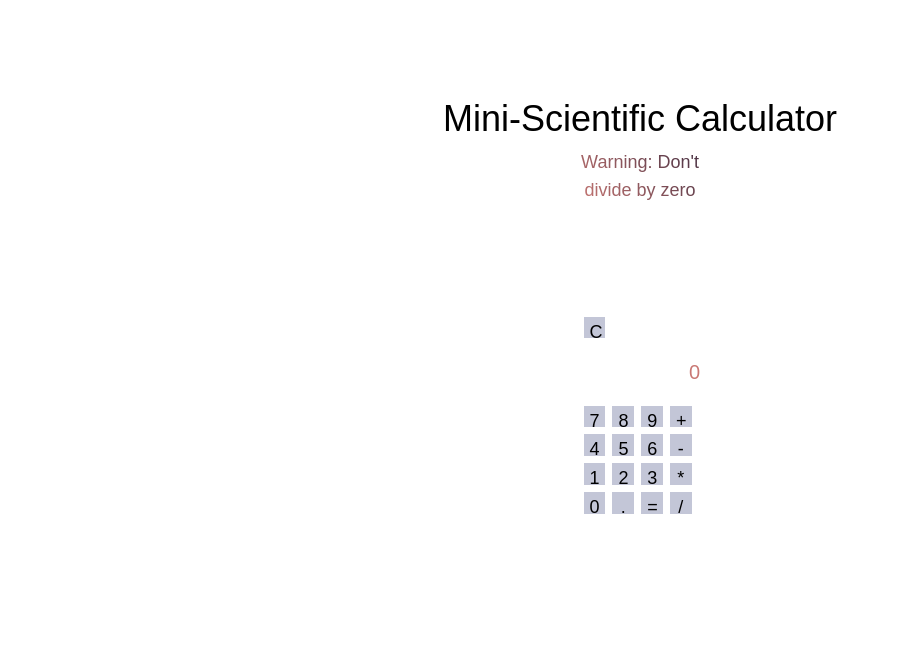
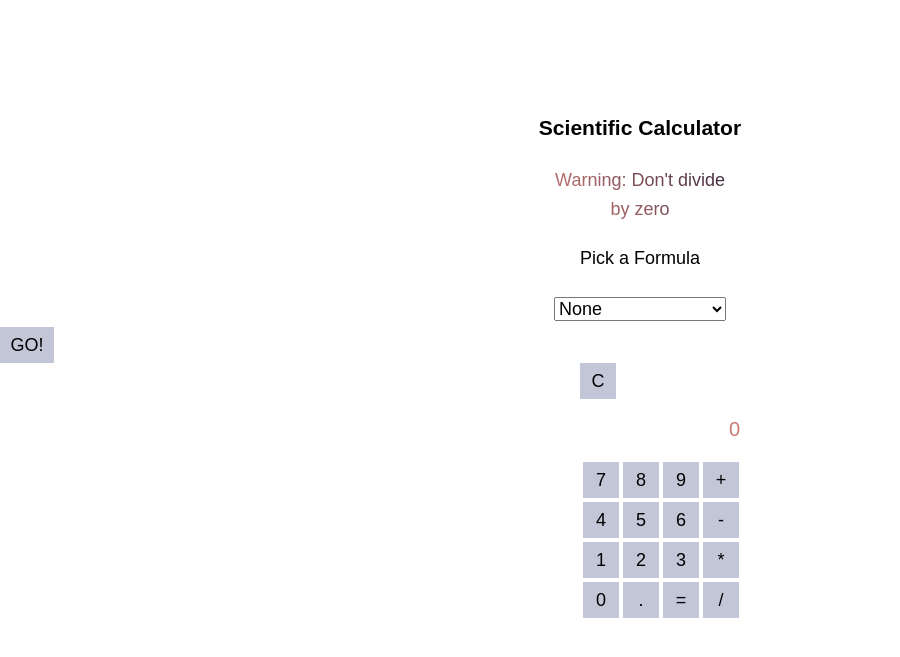
Before and after one commit to trlee/389COM-OpenSourceDevelopment, a PHP site: page / in a window 1280 px wide. Shown: the top 657 px of the page, without its empty margins (0-900 px from the left). Run offline with PHP 8.4, Linux system fonts and the light colour scheme; some libraries are stand-ins or nearby versions.

Commit message:
Modifications in CSS, added formula list front and back-end
Modifications of UI style
Formula List code added into the extension
Error message problems fixed

```diff
--- a/Calculator/calculator/index.html
+++ b/Calculator/calculator/index.html
@@ -12,27 +12,94 @@
 
 
 <body>
-	<h1>Mini-Scientific Calculator</h1>
-	<p class="warning">Warning: Don't divide by zero</p>
+	<h3 style="text-align:center">Scientific Calculator</h3>
+	<p id="warning" class="warning">Warning: Don't divide by zero</p>
+    <div id="formula" class="formula" >
+        <table align="center">
+            <tr>
+                <td align="center">
+                    <p id="formulaDisplay" class="formulaDisplay" style="text-align:center">Pick a Formula</p>
+                </td>
+            </tr>
+            <tr>
+                <td align="center">
+                    <select id="formulaList" class="formulaList">
+                        <option value="None">None</option>
+                        <option value="BMI">BMI</option> <!-- Weight(kg) / (Height(m) * Height) -->
+                        <option value="AreaCircle">Area of Circle</option> <!-- 3.142 * (radius * radius) -->
+                        <option value="PerimeterCircle">Perimeter of Circle</option> <!-- 2 * 3.142 * radius -->
+                        <option value="Density">Density</option> <!-- Mass / Volume -->
+                        <option value="Velocity">Velocity</option> <!-- Distance / Time -->
+                        <option value="Momentum">Momentum</option> <!-- Mass * Velocity -->
+                    </select>
+                </td>
+            </tr>
+        </table><center> </center>
+    </div>
+    <div id="wrapper" class="wrapper" style="align-content:center;align-items:center;align-self:center">
+        <button id="check" class="check" style="width:3em" align="center">GO!</button>
+    </div>
     <div id="calculator" class="calculator">
 		<button id="clear" class="clear">C</button>
 		<div id="viewer" class="viewer">0</div>
+        <table>
+            <tr>
+                <td>
                     <button class="num" data-num="7">7</button>
+                </td>
+                <td>
                     <button class="num" data-num="8">8</button>
+                </td>
+                <td>
                     <button class="num" data-num="9">9</button>
+                </td>
+                <td>
                     <button data-ops="plus" class="ops">+</button>
+                </td>
+            </tr>
+            <tr>
+                <td>
                     <button class="num" data-num="4">4</button>
+                </td>
+                <td>
                     <button class="num" data-num="5">5</button>
+                </td>
+                <td>
                     <button class="num" data-num="6">6</button>
+                </td>
+                <td>
                     <button data-ops="minus" class="ops">-</button>
+                </td>
+            </tr>
+            <tr>
+                <td>
                     <button class="num" data-num="1">1</button>
+                </td>
+                <td>
                     <button class="num" data-num="2">2</button>
+                </td>
+                <td>
                     <button class="num" data-num="3">3</button>
+                </td>
+                <td>
                     <button data-ops="times" class="ops">*</button>
+                </td>
+            </tr>
+            <tr>
+                <td>
                     <button class="num" data-num="0">0</button>
+                </td>
+                <td>
                     <button class="num" data-num=".">.</button>
+                </td>
+                <td>
                     <button id="equals" class="equals" data-result="">=</button>
+                </td>
+                <td>
                     <button data-ops="divided by" class="ops">/</button>
+                </td>
+            </tr>
+        </table>
      </div>
 	<script  src="index.js"></script>
 </body>
--- a/Calculator/calculator/index.js
+++ b/Calculator/calculator/index.js
@@ -1,10 +1,6 @@
 /*
 TODO:
-    Add calculations process
-    Do not allow multiple decimal point inputs
-    Do not allow values to be divided by zero, show error msg
     Add an answer storing variable
-    Add formula list
 */
 
 (function () {
@@ -19,6 +15,10 @@ TODO:
 
     // Variables
     var viewer = el("#viewer"), // Calculator screen where result is displayed
+      warning = el("#warning"), //Warning or Error message
+      formulaDisplay = el("#formulaDisplay"), //Formula Display Message
+      formulaList = el("#formulaList"), //List of Formulae
+      check = el("#check"), //Check Formula Button
       equals = el("#equals"), // Equal button
       nums = el(".num"), // List of numbers
       ops = el(".ops"), // List of operators
@@ -78,10 +78,12 @@ TODO:
         // If NaN or Infinity returned
         if (!isFinite(resultNum)) {
             if (isNaN(resultNum)) {
-                resultNum = "Please do not use two operands in a single calculation";
+                resultNum = "";
+                warning.innerHTML = "Warning: Please do not use two operands in a single calculation";
             }
             else {
-                resultNum = "Please do not divide by 0";
+                resultNum = "";
+                warning.innerHTML = "Warning: Please do not divide by 0";
             }
         }
         // Display result, finally!
@@ -118,4 +120,33 @@ TODO:
     // Add click event to clear button
     el("#clear").onclick = clearAll;
 
+    var changeFormula = function ()
+    {
+        if (formulaList.value == "BMI")
+        {
+            formulaDisplay.innerHTML = "Weight / (Height * Height)";
+        }
+        else if (formulaList.value == "AreaCircle")
+        {
+            formulaDisplay.innerHTML = "3.142 * (radius * radius)";
+        }
+        else if (formulaList.value == "PerimeterCircle") {
+            formulaDisplay.innerHTML = "2 * 3.142 * radius";
+        }
+        else if (formulaList.value == "Density") {
+            formulaDisplay.innerHTML = "Mass / Volume";
+        }
+        else if (formulaList.value == "Velocity") {
+            formulaDisplay.innerHTML = "Distance / Time";
+        }
+        else if (formulaList.value == "Momentum") {
+            formulaDisplay.innerHTML = "Mass * Velocity";
+        }
+        else {
+            formulaDisplay.innerHTML = "Pick a Formula";
+        }
+    }
+
+    check.onclick = changeFormula;
+
 }());
--- a/Calculator/calculator/style.css
+++ b/Calculator/calculator/style.css
@@ -1,6 +1,7 @@
 html {
   background-attachment: fixed;
   color: #6cacc5;
+  text-align: center;
 }
 
 body {
@@ -23,8 +24,8 @@ h1 {
   -webkit-text-fill-color: transparent;
   color: #000000;
   font-weight: 400;
-  margin: 0 auto 6em;
-  max-width: 9em;
+  margin: 0 auto 0em;
+  max-width: 10em;
 }
 
 .calculator {
@@ -56,7 +57,7 @@ h1 {
   text-align: right;
   text-overflow: ellipsis;
   overflow: hidden;
-  width: 6em;
+  width: 8em;
   height: 3em;
 }
 
@@ -68,9 +69,9 @@ button {
   float: left;
   font: inherit;
   font-size: large;
-  margin: 0.2em;
-  width: 1.2em;
-  height: 1.2em;
+  margin: 0em;
+  width: 2em;
+  height: 2em;
   -webkit-transition: all 0.5s;
   transition: all 0.5s;
 }
```
Lines whose indentation alone changed are shown as unchanged.
